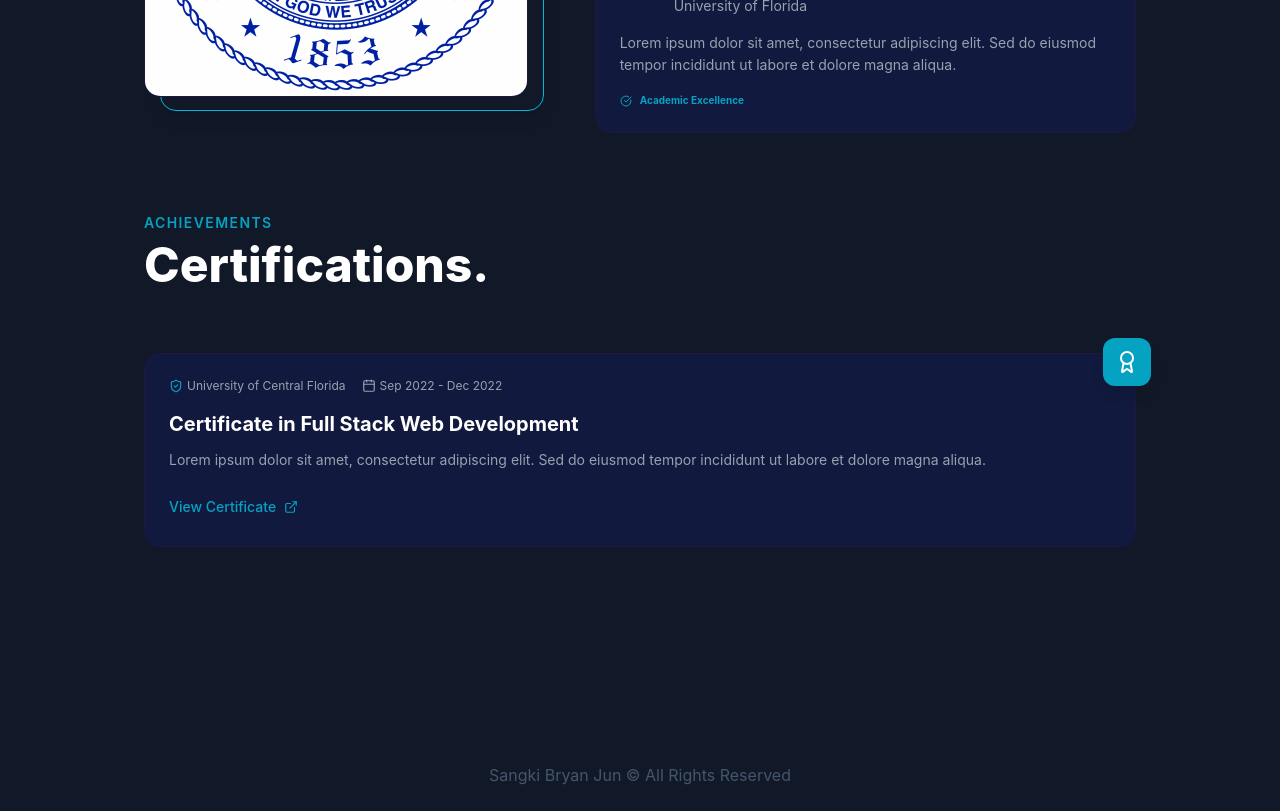
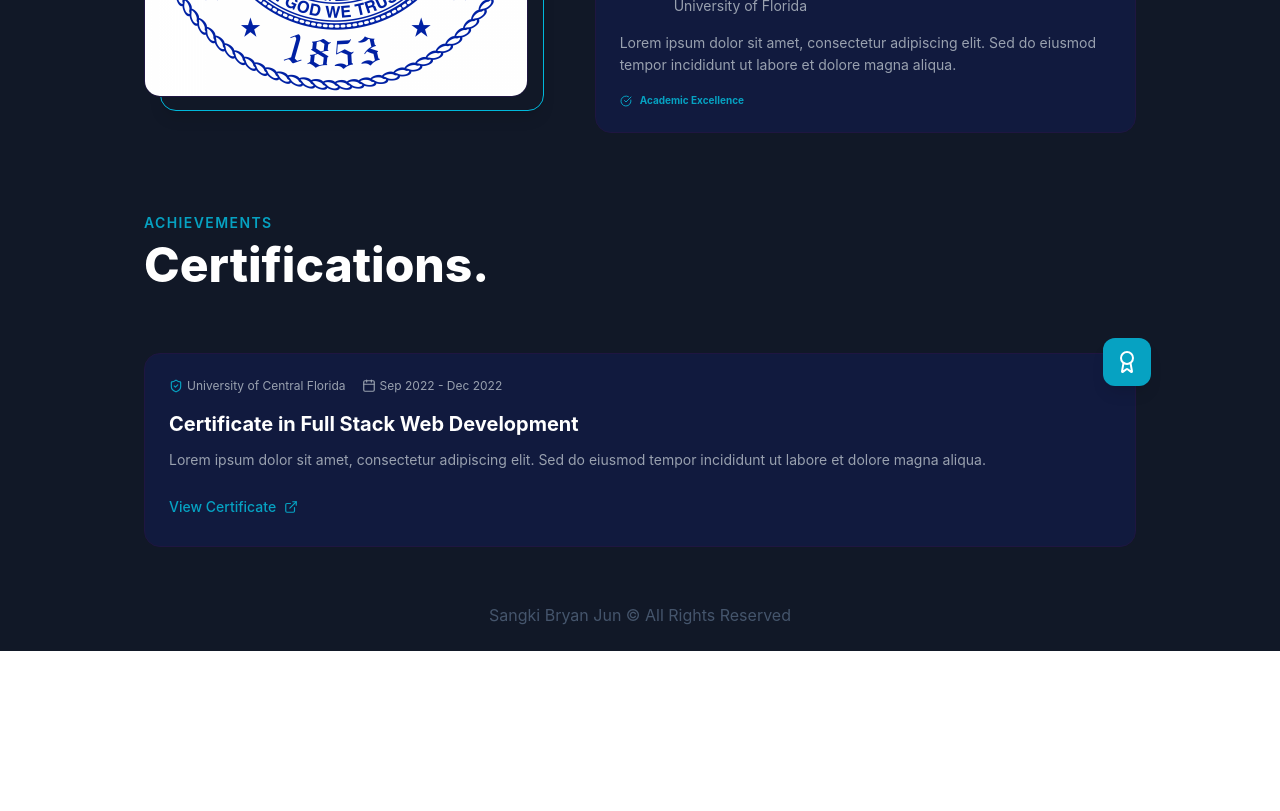
Before and after one commit to sangki810/React_Portfolio_V2, a React (Vite) app: page /education in a window 1280 px wide. Shown: the part 640-1451 px from the top of the page. After the commit the page ends 1291 px from the top, so only its background shows below. Built offline with nearby package versions, Linux system fonts and the light colour scheme.

Commit message:
finalized education page

```diff
--- a/src/components/Education.jsx
+++ b/src/components/Education.jsx
@@ -30,7 +30,7 @@
         },
     ];
     return (
-        <section className='text-white p-20 overflow-hidden' id='education'>
+        <section className='text-white pt-20 px-20 pb-0 overflow-hidden' id='education'>
             <div className='max-w-7xl mx-auto px-6 lg:px-16'>
                 <div className='mb-16'>
                     <p className='text-primary text-sm uppercase tracking-widest
@@ -94,7 +94,7 @@
                 </div>
             </div>
 
-            <div className='text-white py-20'>
+            <div className='text-white pt-20'>
                 <div className='max-w-7xl mx-auto px-6 lg:px-16'>
                     <div className='mb-16'>
                         <p className='text-primary text-sm uppercase tracking-widest mb-2 font-semibold'>
```
